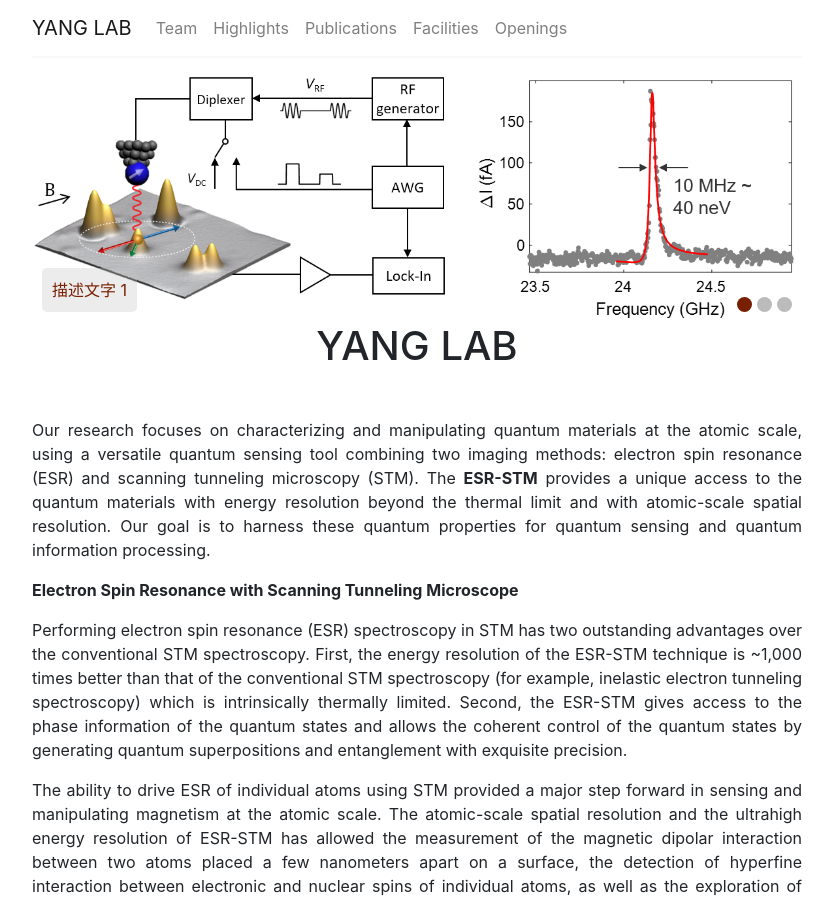
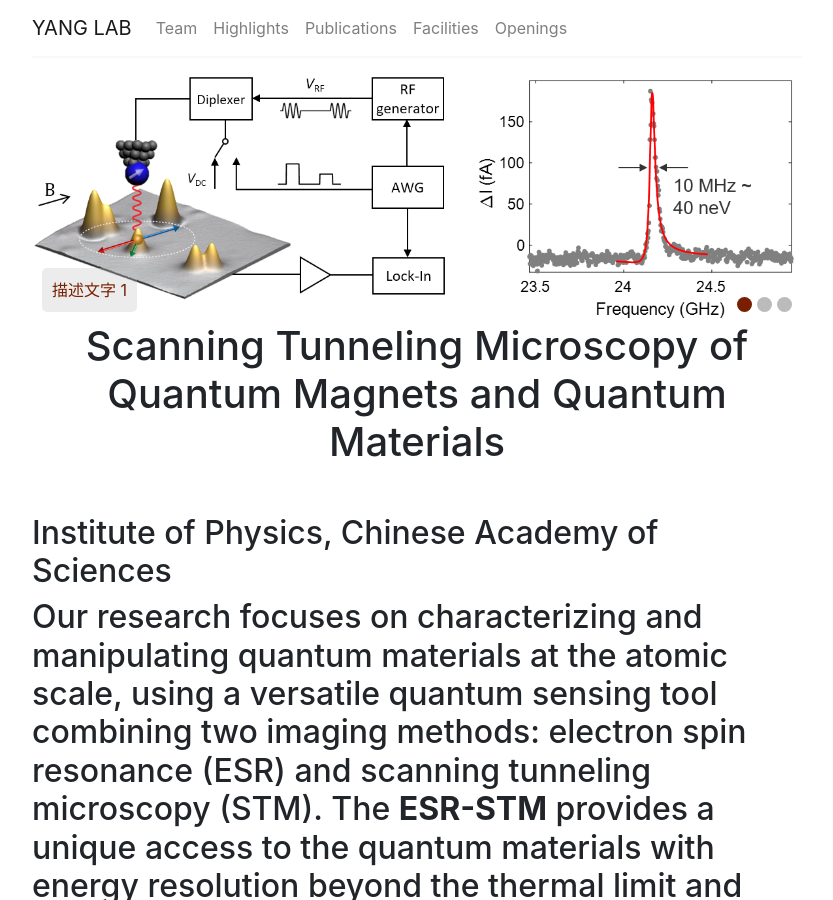
Before and after one commit to ZoomWuun/Q03i, a Jekyll site: the page built from _pages/home.md, in a window 1280 px wide and 900 px high. Shown: the whole window, without its empty margins (223-1056 px from the left). Built offline with Jekyll 4.4.1, drawn with Linux system fonts in a browser that asks for light colours.

Commit message:
Add files via upload

```diff
--- a/_layouts/homelay.html
+++ b/_layouts/homelay.html
@@ -19,7 +19,12 @@ layout: default
     </div>
 </div>
 
-<h1 class="text-center mb-5">{{ site.title }}</h1>
+<h1 class="text-center mb-5">Scanning Tunneling Microscopy of
+    Quantum Magnets and Quantum Materials</h1>
+
+<h2>Institute of Physics, Chinese Academy of Sciences</h2>
+
+<h2
 
 {{ content }}
 
```
